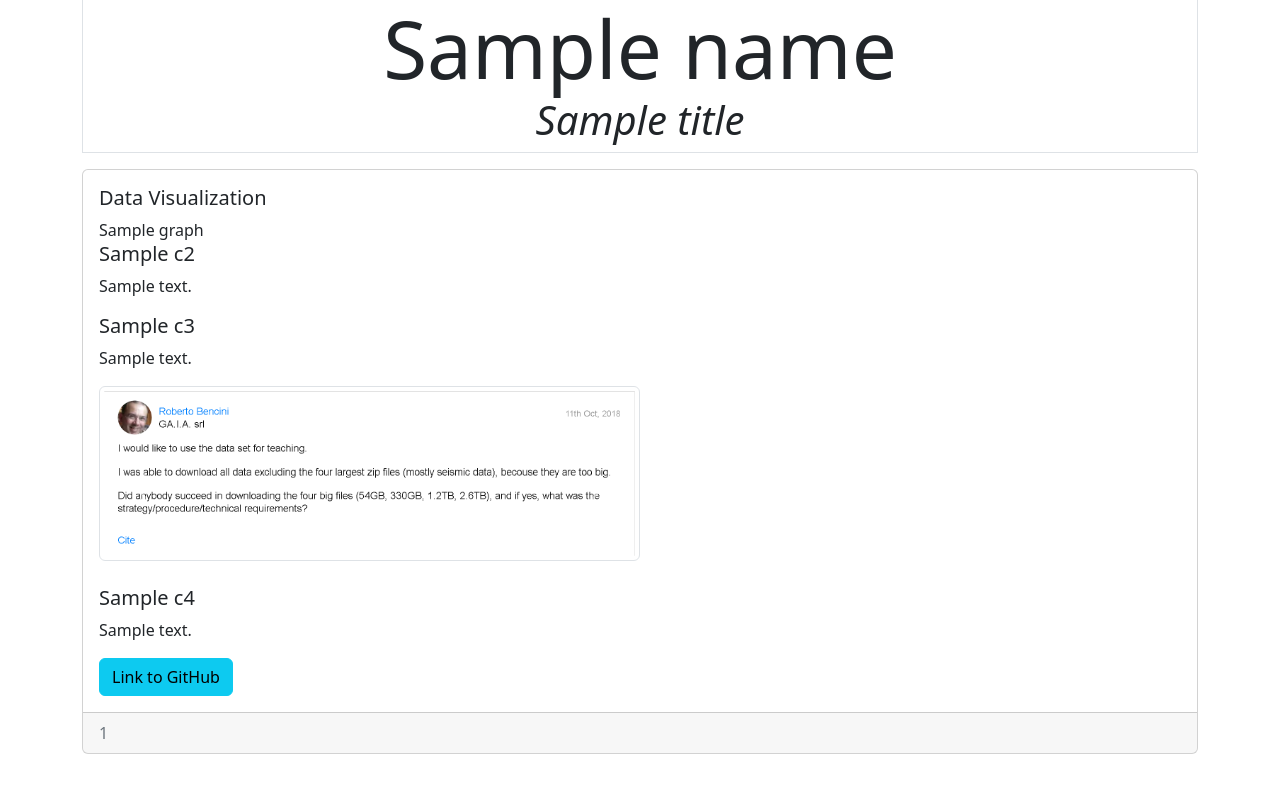
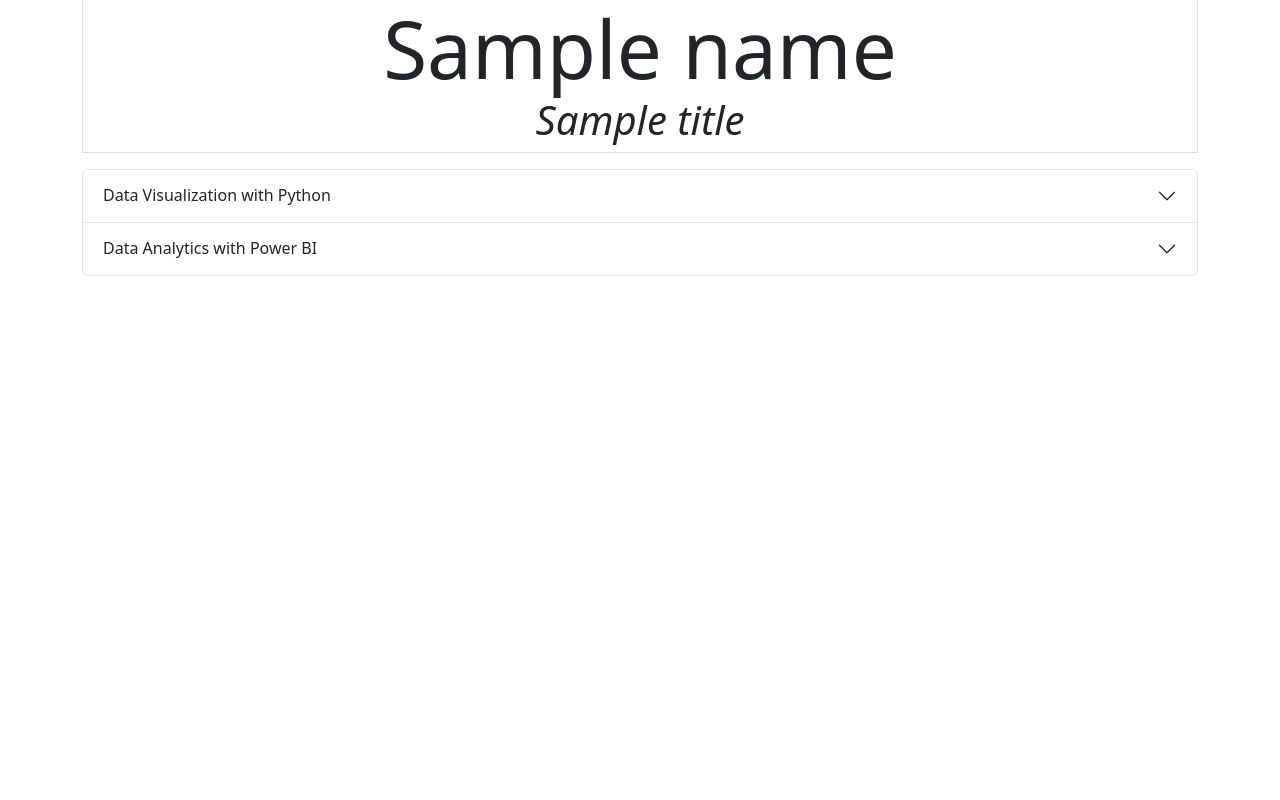
Before and after one commit to WanIlmie/wanilmie.github.io, a Django app: template myapp/templates/myapp/VolveFieldDataSet.html in a window 1280 px wide. Run offline with Django 4.2, Linux system fonts and the light colour scheme; the template is opened without the code that fills it: most values are stand-ins (such as "Sample title", 1, 10 or a date in 2020).

Commit message:
update analytic section - powerbi

```diff
--- a/myapp/templates/myapp/VolveFieldDataSet.html
+++ b/myapp/templates/myapp/VolveFieldDataSet.html
@@ -1,18 +1,27 @@
 {% extends 'myapp/base.html' %}
 
 {% block name %}
-
   <div class="container">
     <p class="text-center display-1 border-start border-end mb-0">{{ name }}</p>
     <p class="text-center display-6 fw-lighter fst-italic border-start border-end border-bottom pb-2">{{ title }}</p>
 
-    <div class="row">
-        <div class="col-sm-12 mb-3 mb-sm-0">
-            <div class="card">
-                <div class="card-body">
+    <!-- General Accordian Formatting -->
+    <div class="accordion" id="accordionExample">
 
-                    <h5 class="card-title">Data Visualization</h5>
-                    <div>{{ graph|safe }}</div>
+      <!-- Accordian1 -->
+      <div class="accordion-item">
+        <!-- Accordian1Header -->
+        <h2 class="accordion-header" id="headingOne">
+          <button class="accordion-button collapsed" type="button" data-bs-toggle="collapse" data-bs-target="#collapseOne" aria-expanded="false" aria-controls="collapseOne">
+            Data Visualization with Python
+          </button>
+        </h2>
+        <!-- Accordian1Body -->
+        <div id="collapseOne" class="accordion-collapse collapse" aria-labelledby="headingOne" data-bs-parent="#accordionExample">
+          <div class="accordion-body">
+            <div class="text-muted">Posted {{ num_day }}</div>
+            <div class="ratio ratio-16x9">{{ graph|safe }}</div>
+            <!-- # Challenge & Solution -->
             <h5 class="card-title">{{ c2.title }}</h5>
             <p class="card-text">{{ c2.text }}</p>
             <h5 class="card-title">{{ c3.title }}</h5>
@@ -36,18 +45,35 @@
                   <span class="visually-hidden">Next</span>
                 </button>
             </div>
-
             <h5 class="card-title">{{ c4.title }}</h5>
             <p class="card-text">{{ c4.text }}</p>
             <a href= 'https://github.com/WanIlmie/wanilmie.github.io' class="btn btn-info">Link to GitHub</a>
+          </div>
+        </div>
+      </div>
 
-                </div>
-                <div class="card-footer text-muted">
-                    {{ num_day }}
+
+      <!-- Accordian2 -->
+      <div class="accordion-item">
+        <h2 class="accordion-header" id="headingTwo">
+          <button class="accordion-button collapsed" type="button" data-bs-toggle="collapse" data-bs-target="#collapseTwo" aria-expanded="false" aria-controls="collapseTwo">
+            Data Analytics with Power BI
+          </button>
+        </h2>
+        <div id="collapseTwo" class="accordion-collapse collapse" aria-labelledby="headingTwo" data-bs-parent="#accordionExample">
+          <div class="accordion-body">
+            <div class="text-muted">Posted {{ num_day }}</div>
+            <!-- # Visual Report from Power BI -->
+            <div class="ratio ratio-16x9">
+              <iframe title="visualReport - Page 1" width="900" height="500" src="https://app.powerbi.com/view?r=eyJrIjoiNTBmM2UyOWUtMjg4Yy00ZjM5LTkyMDQtYTcyZjNlYTMxZjZmIiwidCI6IjJhZWMzMTRkLTUwMzEtNGY2OC05MzM1LTFlZDJkMGE2NzE1NSIsImMiOjEwfQ%3D%3D" frameborder="0" allowFullScreen="true">
+              </iframe>
             </div>
           </div>
         </div>
       </div>
     </div>
 
+  </div>
+
+
 {% endblock %}
--- a/myapp/templates/myapp/base.html
+++ b/myapp/templates/myapp/base.html
@@ -5,12 +5,13 @@
     <meta http-equiv="X-UA-Compatible" content="IE=edge">
     <meta name="viewport" content="width=device-width, initial-scale=1.0">
     <title>Wan Ilmie</title>
-    <link href="https://cdn.jsdelivr.net/npm/bootstrap@5.2.3/dist/css/bootstrap.min.css" rel="stylesheet" integrity="sha384-rbsA2VBKQhggwzxH7pPCaAqO46MgnOM80zW1RWuH61DGLwZJEdK2Kadq2F9CUG65" crossorigin="anonymous">
+    <link href="https://cdn.jsdelivr.net/npm/bootstrap@5.3.0-alpha1/dist/css/bootstrap.min.css" rel="stylesheet" integrity="sha384-GLhlTQ8iRABdZLl6O3oVMWSktQOp6b7In1Zl3/Jr59b6EGGoI1aFkw7cmDA6j6gD" crossorigin="anonymous">
+
 </head>
 <body>
     {% block name %}
     {% endblock %}
 
-    <script src="https://cdn.jsdelivr.net/npm/bootstrap@5.2.3/dist/js/bootstrap.bundle.min.js" integrity="sha384-kenU1KFdBIe4zVF0s0G1M5b4hcpxyD9F7jL+jjXkk+Q2h455rYXK/7HAuoJl+0I4" crossorigin="anonymous"></script>
+    <script src="https://cdn.jsdelivr.net/npm/bootstrap@5.3.0-alpha1/dist/js/bootstrap.bundle.min.js" integrity="sha384-w76AqPfDkMBDXo30jS1Sgez6pr3x5MlQ1ZAGC+nuZB+EYdgRZgiwxhTBTkF7CXvN" crossorigin="anonymous"></script>
 </body>
 </html>
```
Lines whose indentation alone changed are shown as unchanged.
